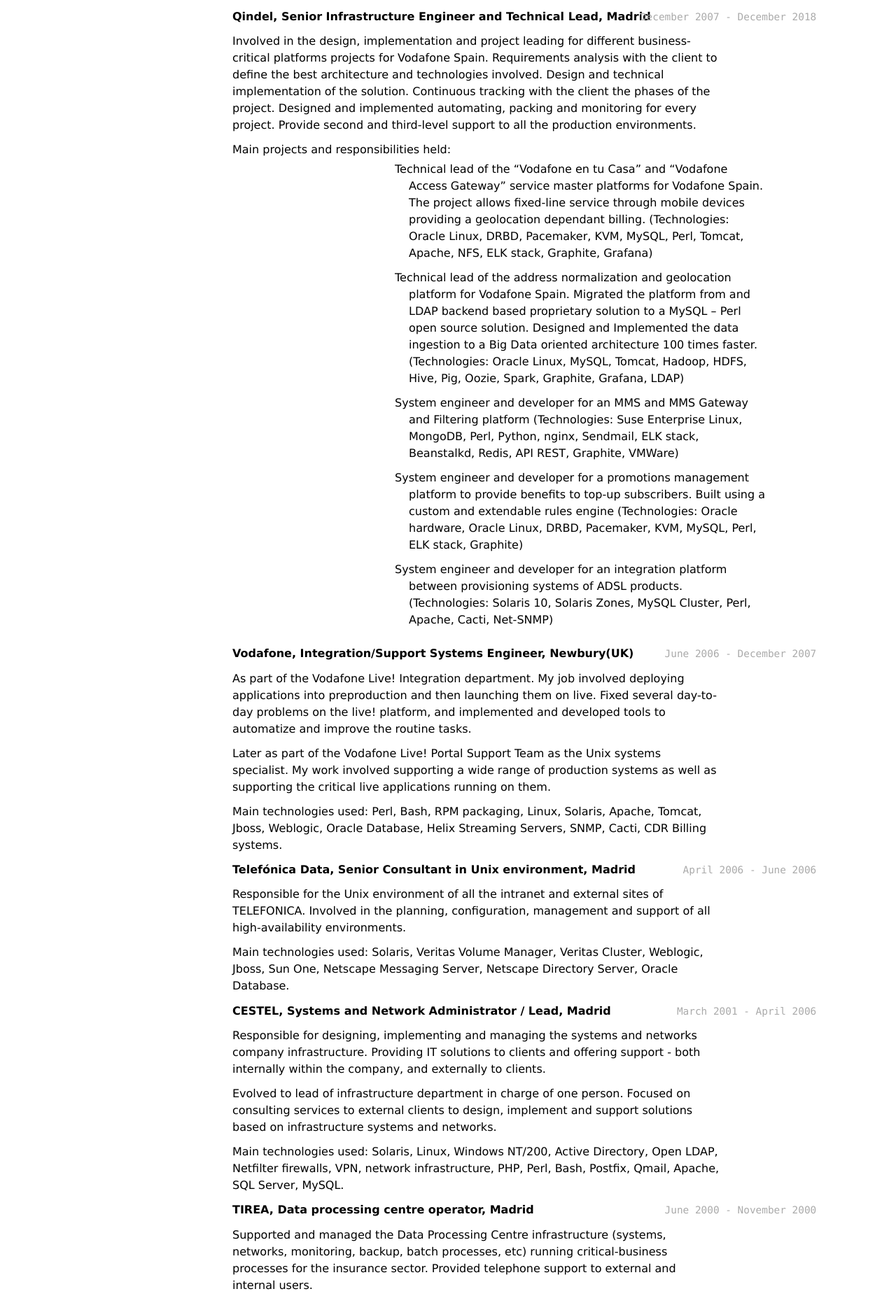
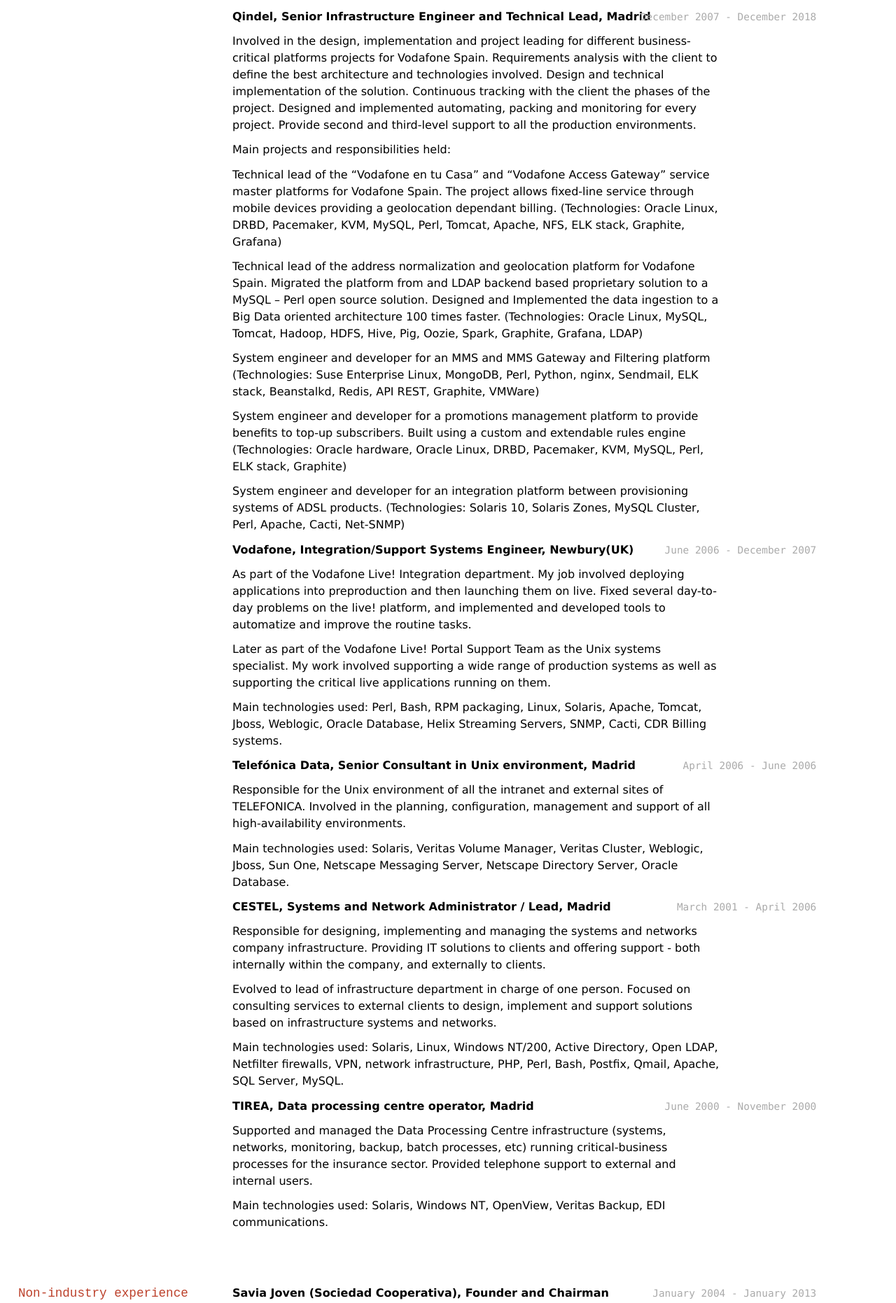
Before and after one commit to elipapa/markdown-cv, a Jekyll site: the page built from index.md, in a window 1280 px wide. Shown: the part 813-2675 px from the top of the page at 70% size. Built offline with Jekyll 4.4.1, drawn with Linux system fonts in a browser that asks for light colours.

Commit message:
Removed bullets
Signed-off-by: David Riosalido <driosalido@gmail.com>

```diff
--- a/index.md
+++ b/index.md
@@ -37,15 +37,15 @@
 
 Main projects and responsibilities held:
 
-- Technical lead of the “Vodafone en tu Casa” and “Vodafone Access Gateway” service master platforms for Vodafone Spain. The project allows fixed-line service through mobile devices providing a geolocation dependant billing. (Technologies: Oracle Linux, DRBD, Pacemaker, KVM, MySQL, Perl, Tomcat, Apache, NFS, ELK stack, Graphite, Grafana)
+Technical lead of the “Vodafone en tu Casa” and “Vodafone Access Gateway” service master platforms for Vodafone Spain. The project allows fixed-line service through mobile devices providing a geolocation dependant billing. (Technologies: Oracle Linux, DRBD, Pacemaker, KVM, MySQL, Perl, Tomcat, Apache, NFS, ELK stack, Graphite, Grafana)
 
-- Technical lead of the address normalization and geolocation platform for Vodafone Spain. Migrated the platform from and LDAP backend based proprietary solution to a MySQL – Perl open source solution. Designed and Implemented the data ingestion to a Big Data oriented architecture 100 times faster. (Technologies: Oracle Linux, MySQL, Tomcat, Hadoop, HDFS, Hive, Pig, Oozie, Spark, Graphite, Grafana, LDAP)
+Technical lead of the address normalization and geolocation platform for Vodafone Spain. Migrated the platform from and LDAP backend based proprietary solution to a MySQL – Perl open source solution. Designed and Implemented the data ingestion to a Big Data oriented architecture 100 times faster. (Technologies: Oracle Linux, MySQL, Tomcat, Hadoop, HDFS, Hive, Pig, Oozie, Spark, Graphite, Grafana, LDAP)
 
-- System engineer and developer for an MMS and MMS Gateway and Filtering platform (Technologies: Suse Enterprise Linux, MongoDB, Perl, Python, nginx, Sendmail, ELK stack, Beanstalkd, Redis, API REST, Graphite, VMWare)
+System engineer and developer for an MMS and MMS Gateway and Filtering platform (Technologies: Suse Enterprise Linux, MongoDB, Perl, Python, nginx, Sendmail, ELK stack, Beanstalkd, Redis, API REST, Graphite, VMWare)
 
-- System engineer and developer for a promotions management platform to provide benefits to top-up subscribers. Built using a custom and extendable rules engine (Technologies: Oracle hardware, Oracle Linux, DRBD, Pacemaker, KVM, MySQL, Perl, ELK stack, Graphite)
+System engineer and developer for a promotions management platform to provide benefits to top-up subscribers. Built using a custom and extendable rules engine (Technologies: Oracle hardware, Oracle Linux, DRBD, Pacemaker, KVM, MySQL, Perl, ELK stack, Graphite)
 
-- System engineer and developer for an integration platform between provisioning systems of ADSL products. (Technologies: Solaris 10, Solaris Zones, MySQL Cluster, Perl, Apache, Cacti, Net-SNMP)
+System engineer and developer for an integration platform between provisioning systems of ADSL products. (Technologies: Solaris 10, Solaris Zones, MySQL Cluster, Perl, Apache, Cacti, Net-SNMP)
 
 **Vodafone, Integration/Support Systems Engineer, Newbury(UK)** `June 2006 - December 2007`
 
```
